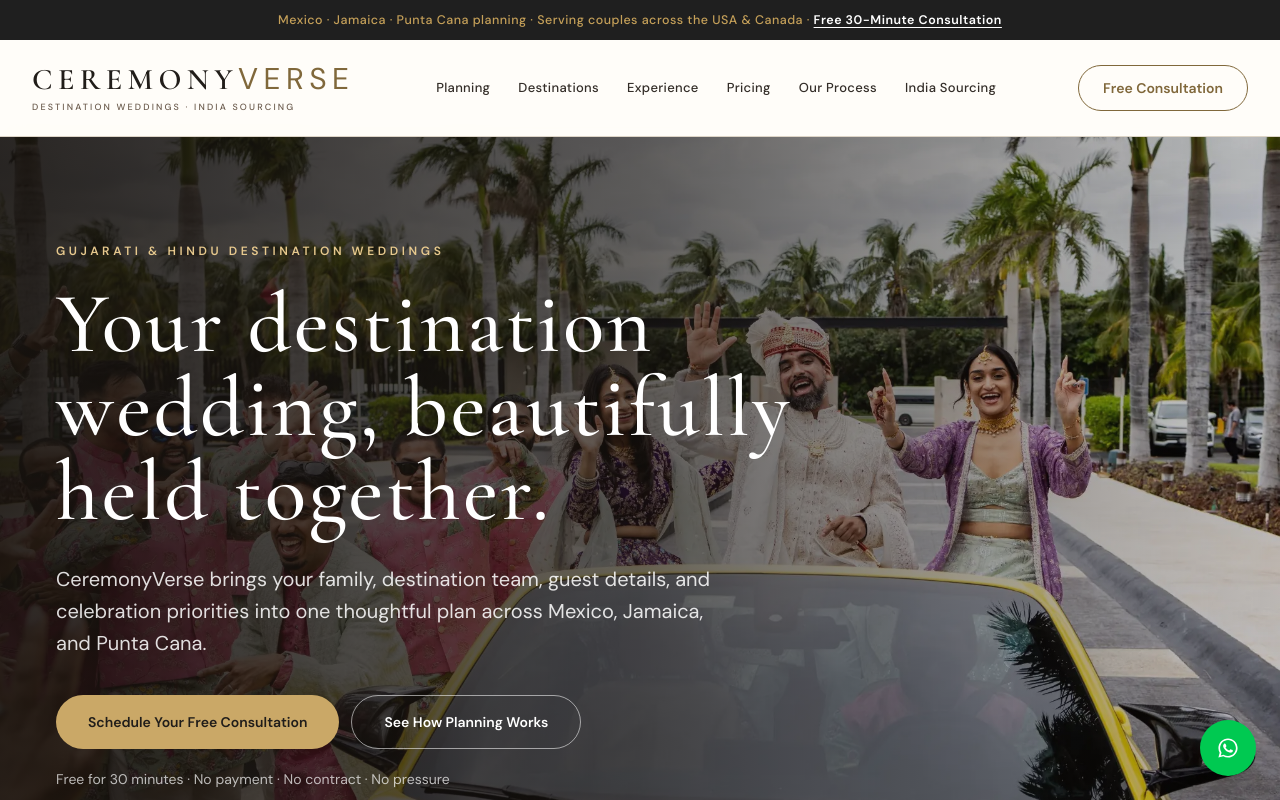
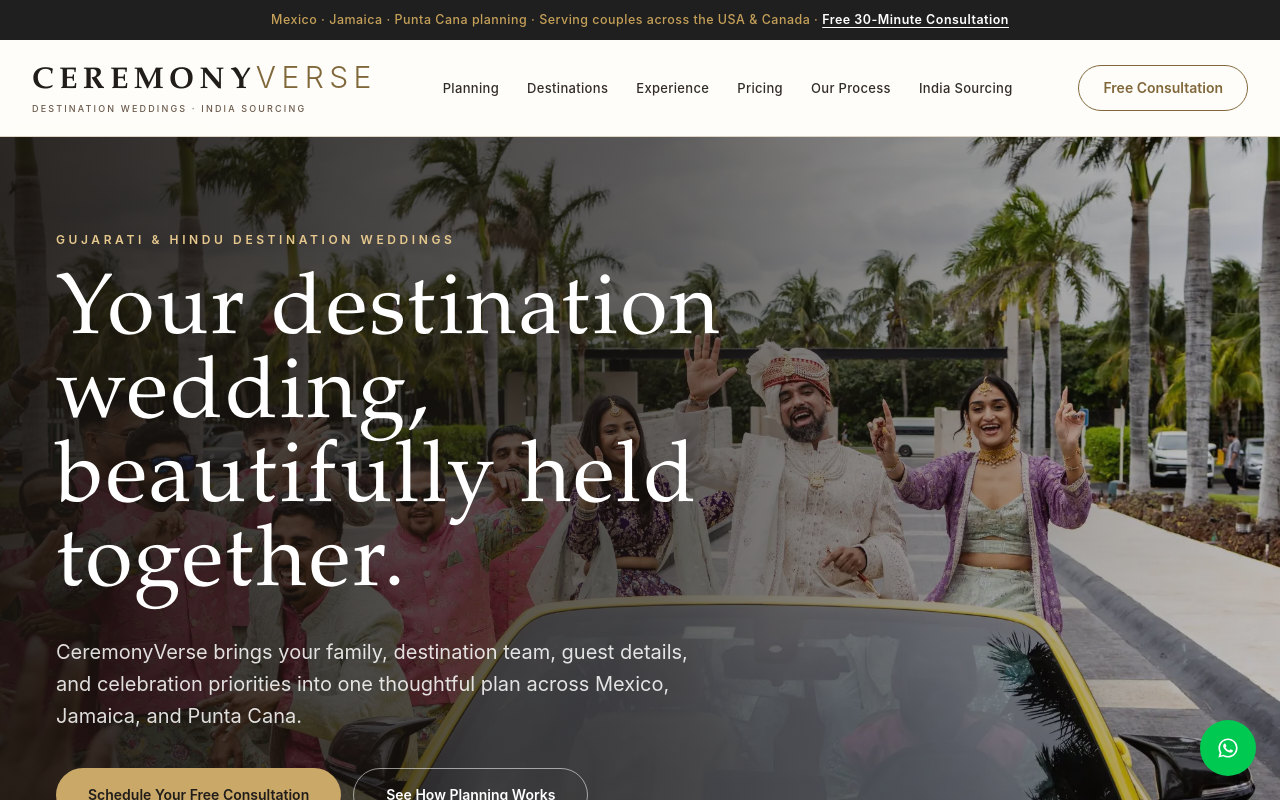
Before and after one commit to leylabernie/v0-ceremony-verse-wedding-concierge, a Next.js app: page / in a window 1280 px wide. Shown: the top 800 px of the page. Built offline with nearby package versions, Linux system fonts and the light colour scheme.

Commit message:
Use robust editorial system fonts
Remove the build-time Google font dependency and preserve a luxury serif/sans hierarchy with local system font stacks.

```diff
--- a/app/globals.css
+++ b/app/globals.css
@@ -18,11 +18,10 @@
    ========================= */
 
 :root {
-  /* Font CSS variables — set by next/font in app/layout.tsx.
-     These fallbacks are used only if next/font fails to inject the variable
-     (which should never happen in production). */
-  --font-cormorant: 'Cormorant Garamond', Georgia, serif;
-  --font-dm-sans: 'DM Sans', system-ui, -apple-system, sans-serif;
+  /* Dependency-free editorial type stack: refined serif headings and a
+     familiar system sans for clear body copy on every device. */
+  --font-cormorant: 'Iowan Old Style', 'Palatino Linotype', Palatino, Georgia, serif;
+  --font-dm-sans: Inter, ui-sans-serif, system-ui, -apple-system, BlinkMacSystemFont, 'Segoe UI', sans-serif;
 
   /* Core palette */
   --cv-bg: #f8f6f2;          /* soft ivory */
--- a/app/layout.tsx
+++ b/app/layout.tsx
@@ -2,30 +2,12 @@ import "./globals.css";
 import type { Viewport } from "next";
 import Script from "next/script";
 import Link from "next/link";
-import { Cormorant_Garamond, DM_Sans } from "next/font/google";
 import WhatsAppButton from "@/components/whatsapp-button";
 import MobileStickyCTA from "@/components/mobile-sticky-cta";
 import { Navigation } from "@/components/navigation";
 import { GlobalFooter } from "@/components/global-footer";
 import { AcquisitionAttribution } from "@/components/acquisition-attribution";
 import { JsonLd, buildLocalBusinessSchema, buildOrganizationSchema, buildWebSiteSchema } from "@/lib/seo";
-
-// Build-time font loading via next/font — eliminates the render-blocking
-// Google Fonts @import that was in globals.css. Fonts are downloaded at
-// build time and self-hosted by Vercel; no runtime network roundtrip.
-const cormorant = Cormorant_Garamond({
-  subsets: ["latin"],
-  weight: ["400", "500", "600", "700"],
-  variable: "--font-cormorant",
-  display: "swap",
-});
-
-const dmSans = DM_Sans({
-  subsets: ["latin"],
-  weight: ["400", "500", "600", "700"],
-  variable: "--font-dm-sans",
-  display: "swap",
-});
 
 // Root metadata: title/description are defaults; individual pages override.
 // NOTE: We intentionally do NOT set `alternates.canonical` here. Setting it
@@ -99,7 +81,7 @@ export default function RootLayout({
   const webSiteSchema = buildWebSiteSchema();
 
   return (
-    <html lang="en" className={`${cormorant.variable} ${dmSans.variable}`}>
+    <html lang="en">
       <head>
         {/*
           Google Analytics — loaded on FIRST USER INTERACTION (scroll, click,
```
